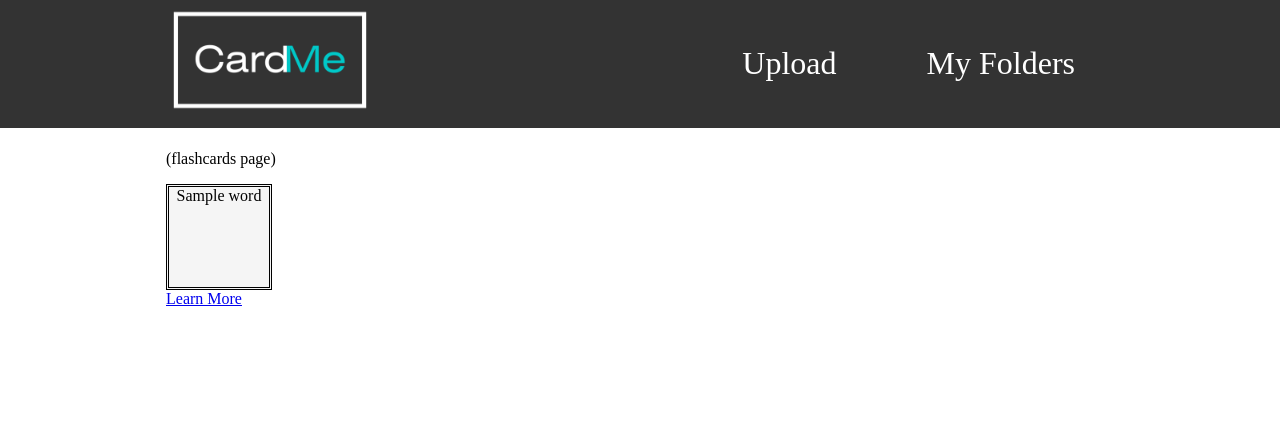
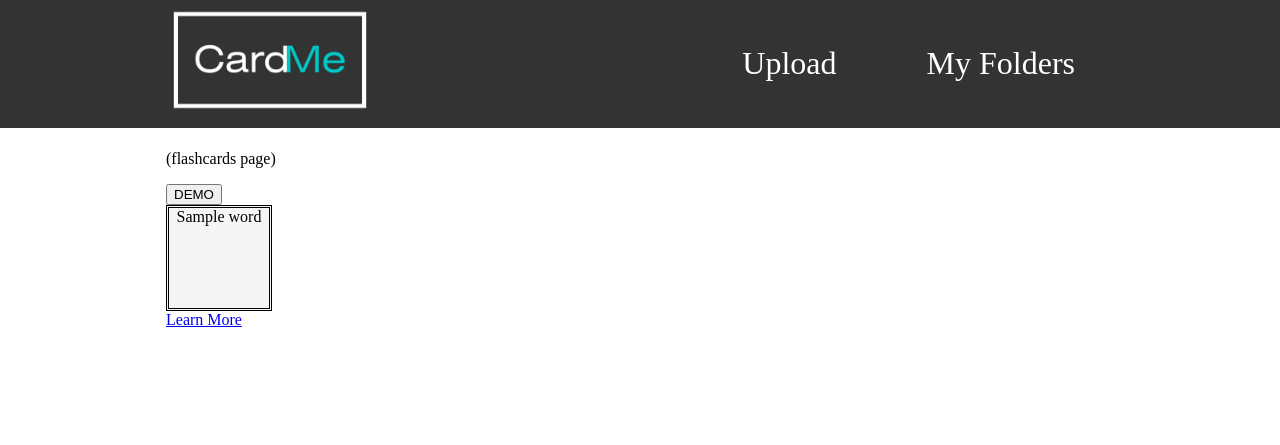
Before and after one commit to JacksonHagood/CardMe, a Python web app: template templates/flashcards.html in a window 1280 px wide. Shown: the top 445 px of the page. Run offline with Jinja, Linux system fonts and the light colour scheme; the template is opened without the code that fills it: most values are stand-ins (such as "Sample title", 1, 10 or a date in 2020).

```diff
--- a/templates/flashcards.html
+++ b/templates/flashcards.html
@@ -18,6 +18,10 @@
         <div class = main>
             <p>
                 (flashcards page)
+                <form action = "/flashcards" method = "post">
+                    <button name = "demoBTN" type = "submit">DEMO</button>
+                </form>
+
                 <div class = "flashcards-pane">
                 {%for (word, definition, link) in data%}
                 <div class="single-card">
```
Also changed, not shown: 1 other file.
